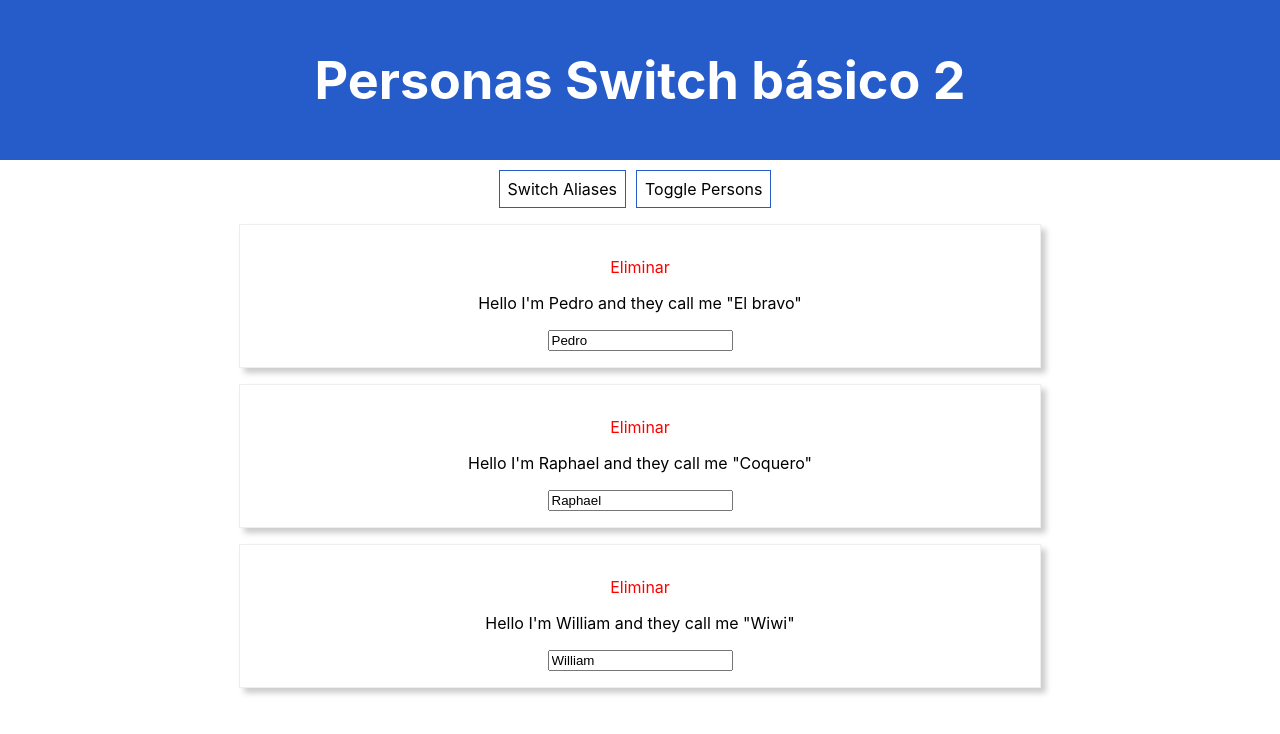
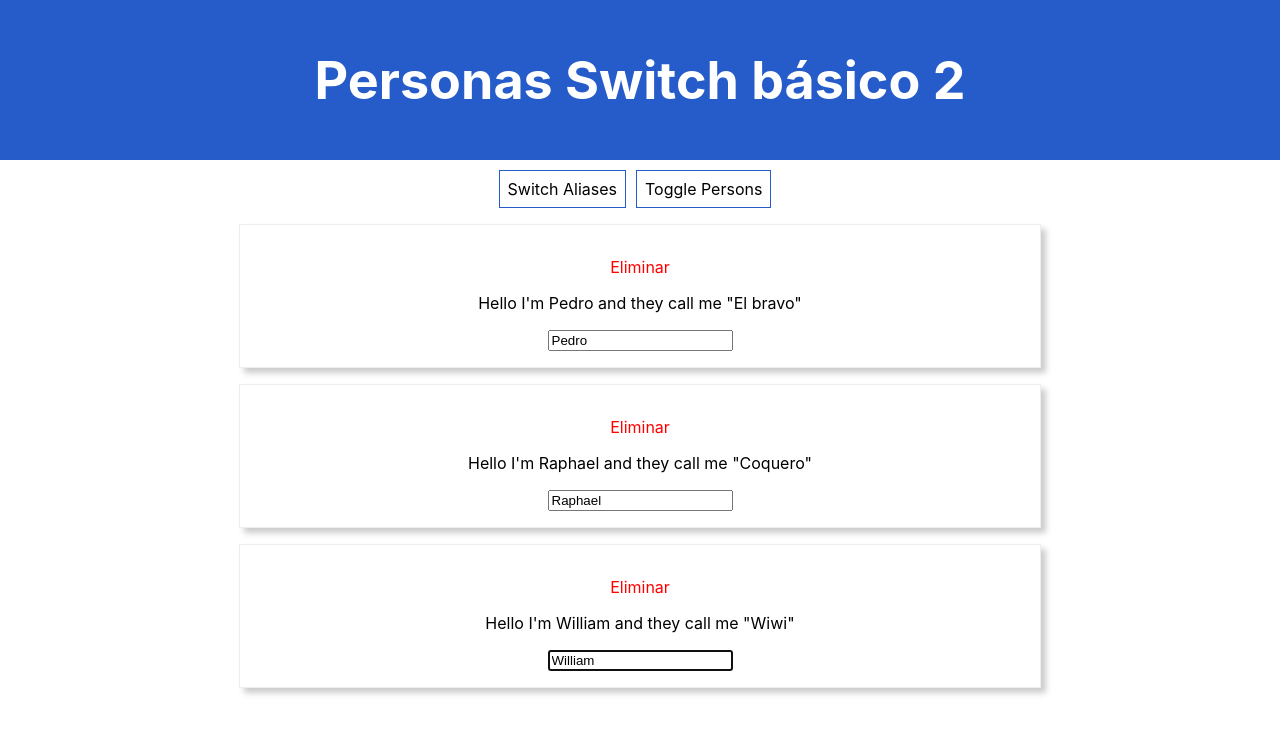
Before and after one commit to pedritobata/reactjs-practicing, a React (Create React App) app in the folder personas-basico1/: page / in a window 1280 px wide. Shown: the top 734 px of the page. Built offline with nearby package versions, Linux system fonts and the light colour scheme.

Commit message:
Hasta empezando Cockpit

```diff
--- a/personas-basico1/package.json
+++ b/personas-basico1/package.json
@@ -3,6 +3,7 @@
   "version": "0.1.0",
   "private": true,
   "dependencies": {
+    "prop-types": "^15.7.2",
     "react": "^16.9.0",
     "react-dom": "^16.9.0",
     "react-scripts": "3.1.1"
--- a/personas-basico1/src/components/Persons/Person2/Person2.js
+++ b/personas-basico1/src/components/Persons/Person2/Person2.js
@@ -1,8 +1,17 @@
 import React, {useState} from 'react';
 import classes from '../Person1/Person.module.css';
 import WithClass from '../../../hoc/WithClass';
+import PropTypes from 'prop-types';
 
 class Person extends React.Component{
+
+    /***  CONSTRUCTOR  ***/
+    constructor(props){
+        super(props);
+        this.inputRef = React.createRef();
+    }
+
+
 
 
     /***  STYLES  ***/
@@ -11,6 +20,19 @@ class Person extends React.Component{
         color:'red',
         cursor: 'pointer'
     }
+
+
+
+    /***  LIFECYCLE  ***/
+
+    componentDidMount(){
+        //this.inputEL.focus();
+        this.inputRef.current.focus();
+    }
+
+
+
+
 
 
 
@@ -24,6 +46,8 @@ class Person extends React.Component{
                 <p>Hello I'm {this.props.name} and they call me {'"' + this.props.alias + '"'}</p>
                 <p>{this.props.children}</p>
                 <input type="text"
+                   /* ref={element => this.inputEL = element} */
+                   ref={this.inputRef}
                    onChange={this.props.changed}
                    defaultValue={this.props.name}
                 />
@@ -35,4 +59,14 @@ class Person extends React.Component{
 
 }
 
+//Usando PropTypes
+Person.propTypes = {
+    borrar: PropTypes.func,
+    name: PropTypes.string,
+    alias: PropTypes.string,
+    changed: PropTypes.func,
+    //key: PropTypes.number
+};
+
+
 export default WithClass(Person,classes.Person);
```
Also changed, not shown: personas-basico1/src/components/Cockpit/Cockpit.js (added), personas-basico1/src/components/Cockpit/Cockpit.module.css (added), personas-basico1/src/containers/PersonSwitcher3/PersonSwitcher3.js (added), 2 other files (tests, documents, lock files or other folders).
